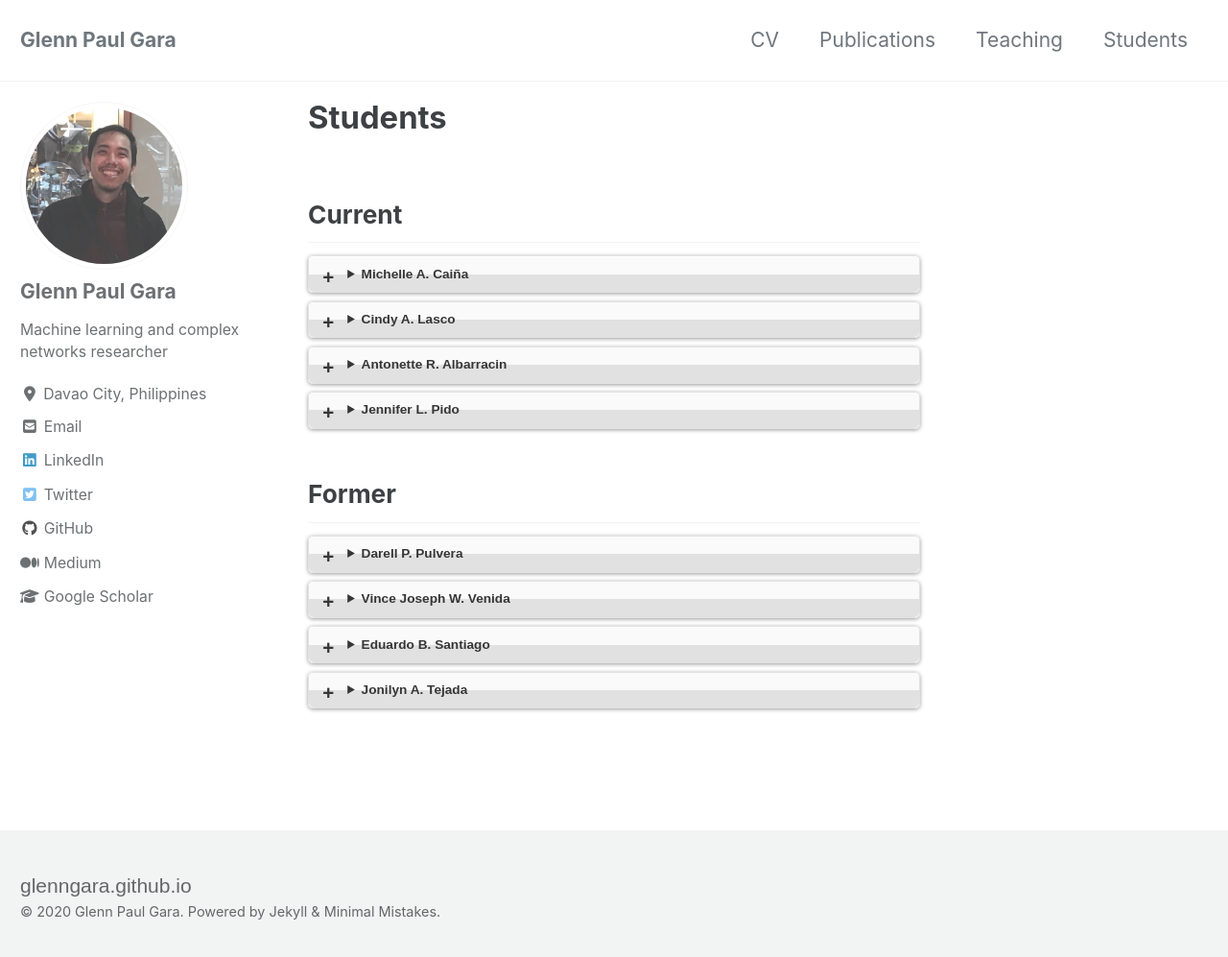
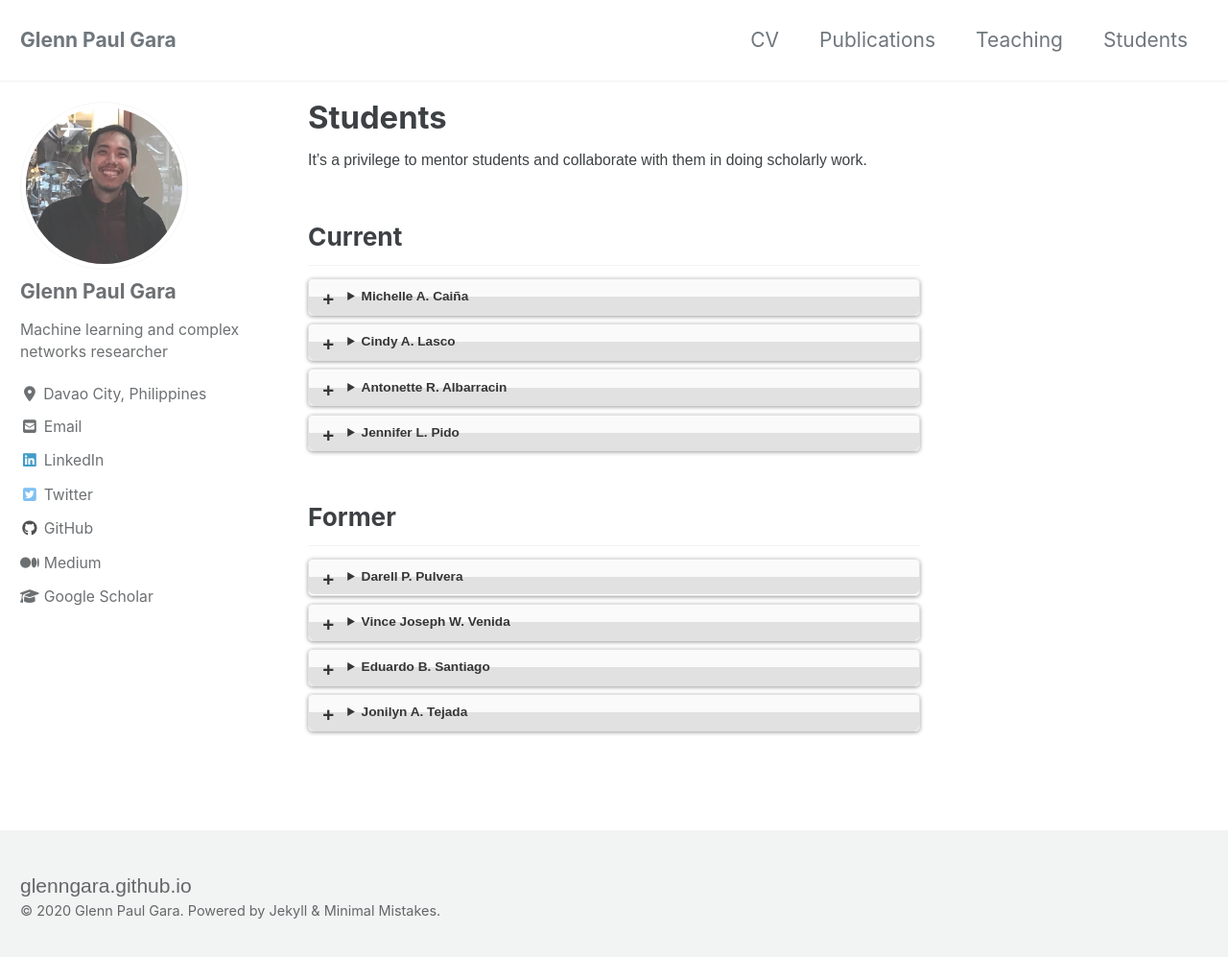
Before and after one commit to glenngara/glenngara.github.io, a Jekyll site: the page built from _pages/students.md, in a window 1280 px wide and 1002 px high. Shown: the top 997 px of the window at 96% size. Built offline with Jekyll 4.4.1, drawn with Linux system fonts in a browser that asks for light colours; cached includes are drawn as plain includes; nearby versions of some CDN libraries.

```diff
--- a/_pages/students.md
+++ b/_pages/students.md
@@ -4,6 +4,8 @@ layout: single
 title: "Students"
 author_profile: true
 ---
+
+It's a privilege to mentor students and collaborate with them in doing scholarly work.
 
 <style>
 <!-- body {font-family: Arial, Helvetica, sans-serif;} -->
```
